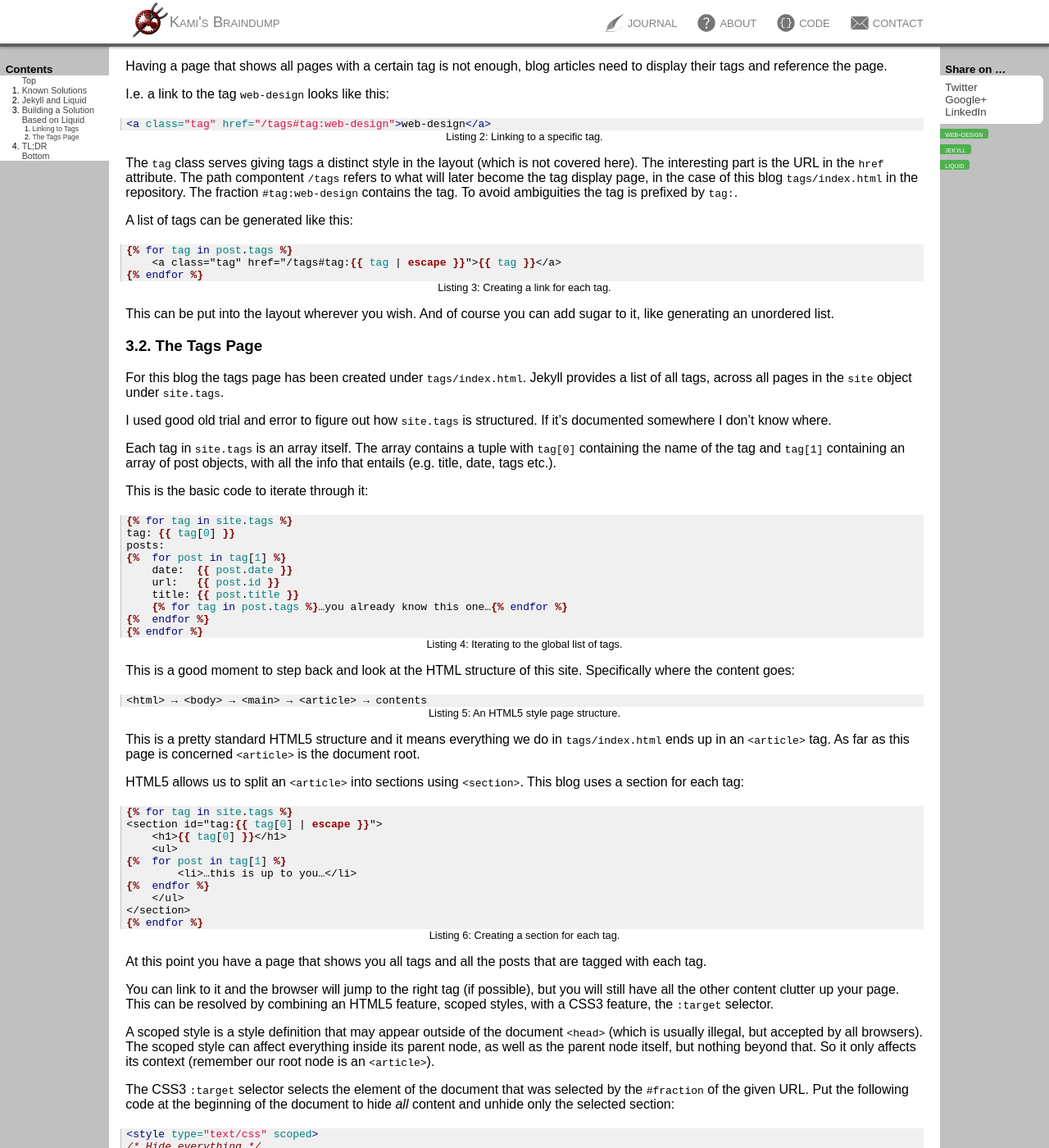
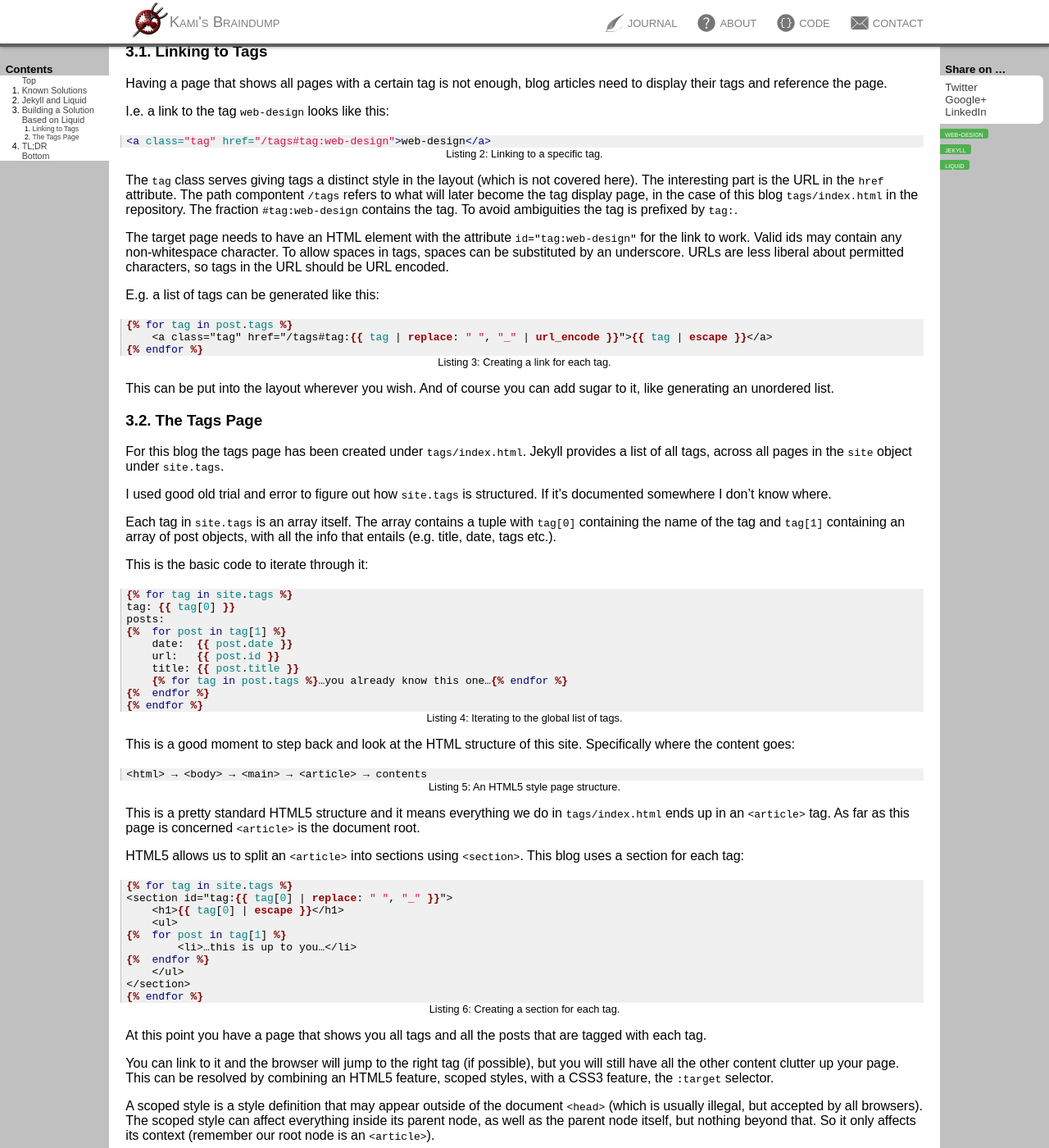
Before and after one commit to lonkamikaze/lonkamikaze.github.io, a Jekyll site: the page built from _posts/2016-12-07-a-tags-page-for-jekyll.md, in a window 1280 px wide and 1400 px high, scrolled down 972 px. Shown: the whole window at 82% size. Built offline with Jekyll 4.4.1, drawn with Linux system fonts in a browser that asks for light colours.

Commit message:
Add the proper escape and url_encode filters

```diff
--- a/_posts/2016-12-07-a-tags-page-for-jekyll.md
+++ b/_posts/2016-12-07-a-tags-page-for-jekyll.md
@@ -98,11 +99,17 @@ later become the tag display page, in the case of this blog
 `tags/index.html` in the repository. The fraction `#tag:web-design`
 contains the tag. To avoid ambiguities the tag is prefixed by `tag:`.
 
-A list of tags can be generated like this:
+The target page needs to have an HTML element with the attribute
+`id="tag:web-design"` for the link to work. Valid ids may contain
+any non-whitespace character. To allow spaces in tags, spaces can
+be substituted by an underscore. URLs are less liberal about permitted
+characters, so tags in the URL should be URL encoded.
+
+E.g. a list of tags can be generated like this:
 
 ~~~ liquid
 {% raw %}{% for tag in post.tags %}
-	<a class="tag" href="/tags#tag:{{ tag | escape }}">{{ tag }}</a>
+	<a class="tag" href="/tags#tag:{{ tag | replace: " ", "_" | url_encode }}">{{ tag | escape }}</a>
 {% endfor %}{% endraw %}
 ~~~
 Creating a link for each tag.
@@ -156,8 +163,8 @@ This blog uses a section for each tag:
 
 ~~~ liquid
 {% raw %}{% for tag in site.tags %}
-<section id="tag:{{ tag[0] | escape }}">
-	<h1>{{ tag[0] }}</h1>
+<section id="tag:{{ tag[0] | replace: " ", "_" }}">
+	<h1>{{ tag[0] | escape }}</h1>
 	<ul>
 {%	for post in tag[1] %}
 		<li>…this is up to you…</li>
```
Also changed, not shown: other parts of _posts/2016-12-07-a-tags-page-for-jekyll.md (+1 -0 lines).
